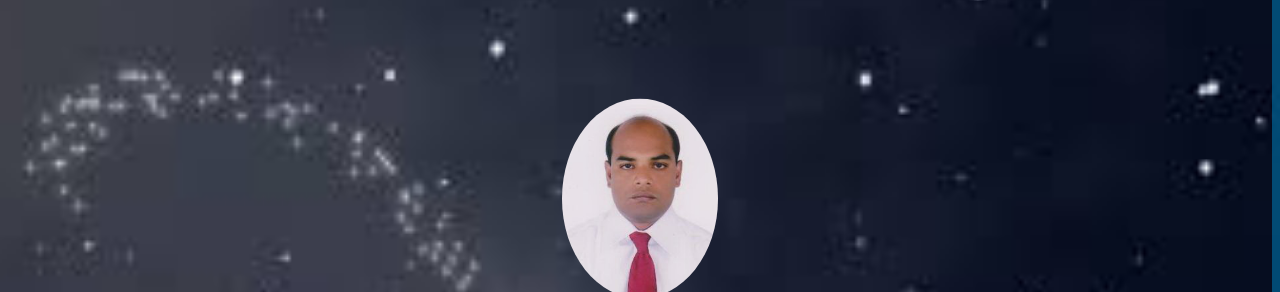
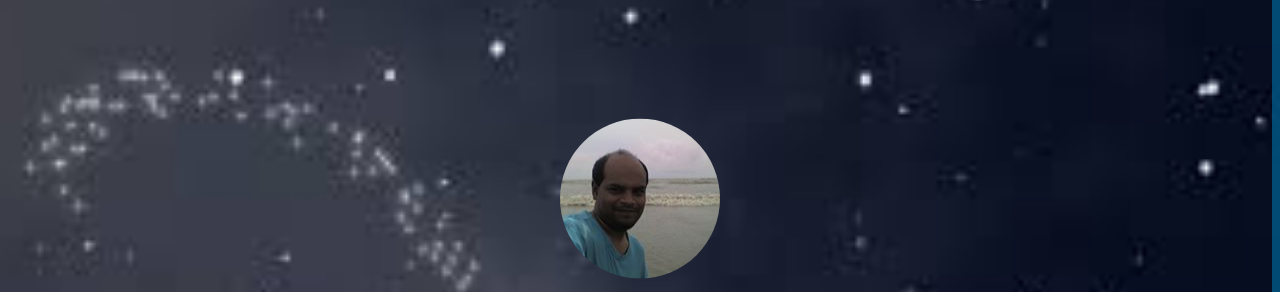
Before and after one commit to mahfuz387/JQuery-final-assignment, a plain HTML site: page index.html in a window 1280 px wide. Shown: the part 106-398 px from the top of the page. Drawn offline with nearby package versions, Linux system fonts and the light colour scheme; a web font is replaced by a local one.

Commit message:
Add files via upload

```diff
--- a/index.html
+++ b/index.html
@@ -68,7 +68,7 @@
 <section id="header-section">
   <div class="container">
     <div class="header">
-            <img src="images/mahfuz13.jpg" class="img-responsive img-circle">
+            <img src="images/mahfuz.jpg" class="img-responsive img-circle">
 
             <h1>Md.Mahfuzur Rahman</h1>
 
```
